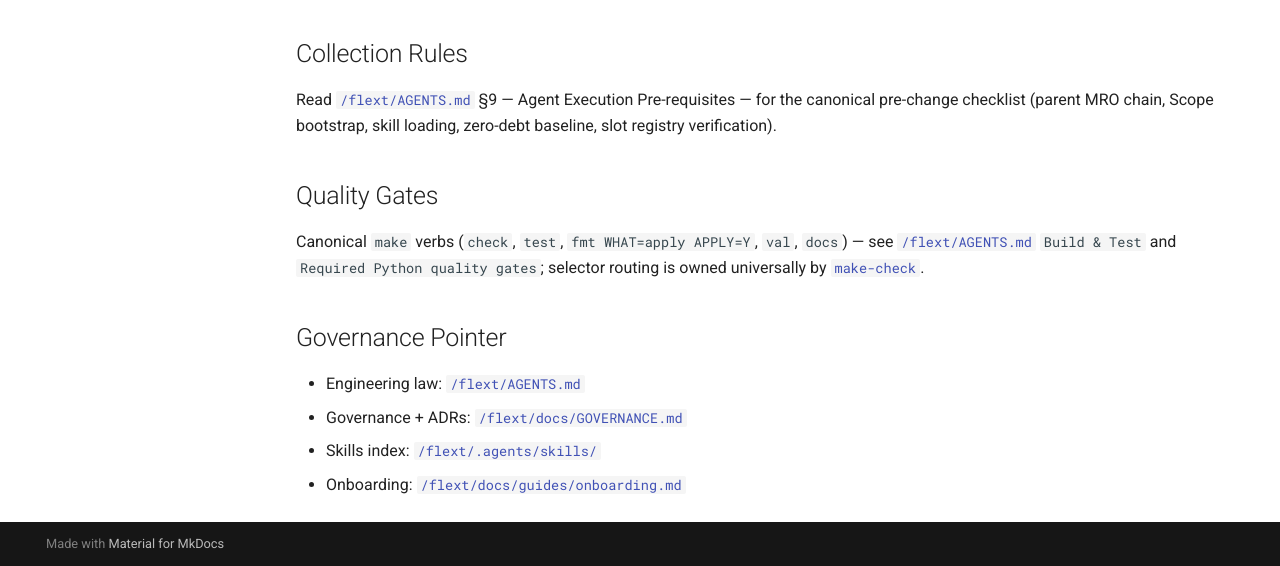
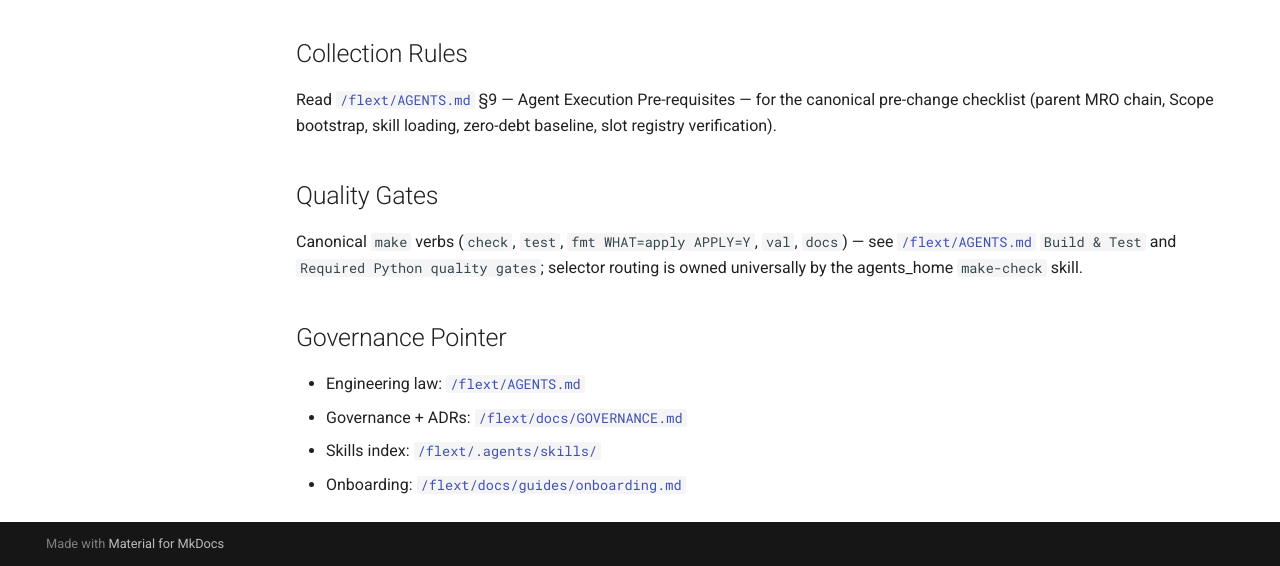
Before and after one commit to flext-sh/flext-target-oracle, an MkDocs documentation site: the page built from docs/index.md, in a window 1280 px wide and 900 px high, scrolled down 650 px, cut to the strip 334-900 px from the top of the window. Built offline with MkDocs 1.6.1 and Material for MkDocs 9.7.7, drawn with Linux system fonts in a browser that asks for light colours; comment, search, counter and statistics services are not loaded.

```diff
--- a/docs/index.md
+++ b/docs/index.md
@@ -49,7 +49,7 @@ Canonical `make` verbs (`check`, `test`, `fmt WHAT=apply APPLY=Y`, `val`,
 `docs`) — see
 [`/flext/AGENTS.md`](https://github.com/flext-sh/flext/blob/0.12.0-dev/AGENTS.md)
 `Build & Test` and `Required Python quality gates`; selector routing is owned
-universally by [`make-check`](~/.agents/skills/make-check/SKILL.md).
+universally by the agents_home `make-check` skill.
 
 ## Governance Pointer
 
```
Also changed, not shown: README.md (+1 -1 lines), docs/architecture.md (+1 -1 lines).
